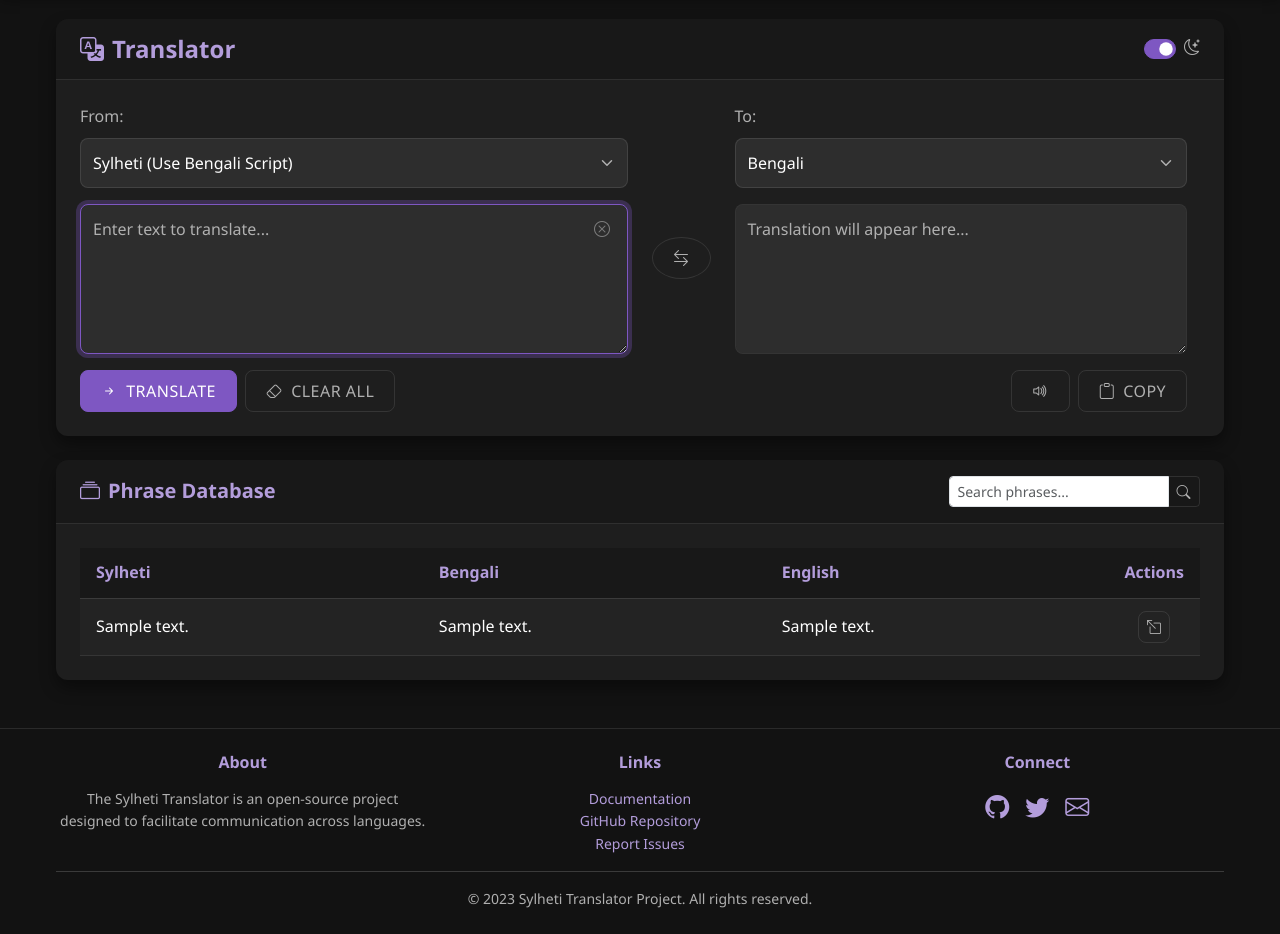
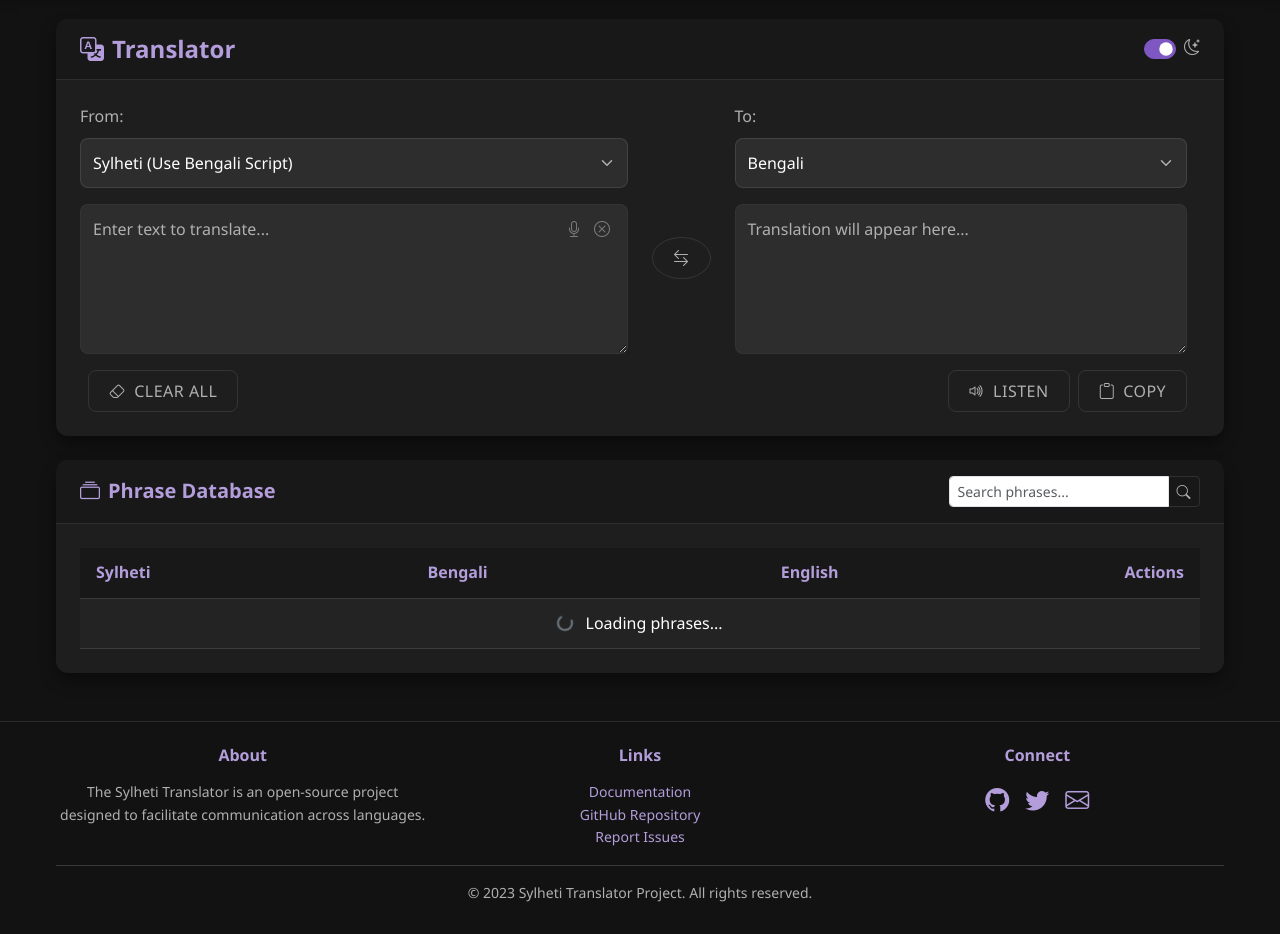
Before and after one commit to ShakhawatTuhin/Sylheti_Bengali_English_Translator, a Flask app: page / in a window 1280 px wide. Shown: the part 254-1188 px from the top of the page. After the commit the page ends 1156 px from the top, so only its background shows below. Run offline with Flask 3, Linux system fonts and the light colour scheme; tables that the repository leaves empty hold one stand-in row (values such as "Sample post").

Commit message:
Enhancement: Implemented live translation with debouncing, added speech-to-text functionality, and improved UI interactions in the translation app.

```diff
--- a/static/script.js
+++ b/static/script.js
@@ -11,6 +11,7 @@ document.addEventListener('DOMContentLoaded', () => {
     const translateButton = document.getElementById('translateBtn');
     const clearButton = document.getElementById('clearBtn');
     const sourceClearButton = document.getElementById('sourceClearBtn');
+    const sourceListenButton = document.getElementById('sourceListenBtn');
     const copyButton = document.getElementById('copyBtn');
     const listenButton = document.getElementById('listenBtn');
     const swapLanguagesButton = document.getElementById('swapLanguagesBtn');
@@ -23,6 +24,7 @@ document.addEventListener('DOMContentLoaded', () => {
 
     // Store all phrases for search functionality
     let allPhrases = [];
+    let translationTimeout = null;
 
     // --- Function to display errors ---
     function showError(message) {
@@ -185,17 +187,29 @@ document.addEventListener('DOMContentLoaded', () => {
         });
     }
 
-    // --- Function to handle translation ---
-    async function handleTranslate() {
+    // --- Live Translation with Debouncing ---
+    function debounce(func, wait) {
+        let timeout;
+        return function executedFunction(...args) {
+            const later = () => {
+                clearTimeout(timeout);
+                func(...args);
+            };
+            clearTimeout(timeout);
+            timeout = setTimeout(later, wait);
+        };
+    }
+
+    // Modify handleTranslate to accept a parameter for showing loading UI
+    async function handleTranslate(showLoadingUI = true) {
         const sourceText = sourceTextArea.value;
         const sourceLang = sourceLanguageSelect.value;
         const targetLang = targetLanguageSelect.value;
 
-        targetTextArea.value = ''; // Clear previous translation
         hideError(); // Hide previous errors
 
         if (!sourceText.trim()) {
-            showError('Please enter text to translate!');
+            targetTextArea.value = '';
             return;
         }
 
@@ -204,16 +218,15 @@ document.addEventListener('DOMContentLoaded', () => {
             return;
         }
 
-        // Show loading state
+        // Show loading state only if requested
+        if (showLoadingUI) {
             translateButton.disabled = true;
             translateButton.innerHTML = '<span class="spinner-border spinner-border-sm" role="status" aria-hidden="true"></span> Translating...';
 
-        // Show the translation overlay
             if (translationOverlay) {
                 translationOverlay.classList.remove('d-none');
             }
-
-        console.log(`Sending to /translate: text='${sourceText}', source_lang='${sourceLang}', target_lang='${targetLang}'`);
+        }
 
         try {
             const response = await fetch('/translate', {
@@ -229,51 +242,159 @@ document.addEventListener('DOMContentLoaded', () => {
                 })
             });
 
-            console.log("Response status from /translate:", response.status);
-
-            // Try to parse JSON regardless of status code for more informative errors
             let responseData;
             try {
                 responseData = await response.json();
-                console.log("Received response data:", responseData);
             } catch (jsonError) {
-                // Handle cases where response is not valid JSON (e.g., server crash HTML page)
                 console.error("Failed to parse JSON response:", jsonError);
-                console.error("Response text:", await response.text().catch(() => "Could not get response text."));
                 showError(`Server returned non-JSON response (Status: ${response.status}). Check backend logs.`);
                 return;
             }
 
             if (!response.ok) {
-                // Handle errors reported correctly by the backend API
                 console.error('Translation API Error:', responseData);
                 showError(responseData.error || `Translation failed with status: ${response.status}`);
-            } else {
-                // Success case
-                targetTextArea.value = responseData.translation;
-
-                // Highlight the result with a brief animation
-                targetTextArea.classList.add('highlight-success');
-                setTimeout(() => {
-                    targetTextArea.classList.remove('highlight-success');
-                }, 1000);
+                return;
             }
 
+            // Update translation with animation
+            targetTextArea.value = responseData.translation;
+            targetTextArea.classList.add('highlight-success');
+            setTimeout(() => targetTextArea.classList.remove('highlight-success'), 1000);
+
         } catch (error) {
-            // Handle network errors
-            console.error('Fetch Error:', error);
-            showError('Network Error: Could not connect to the translation server.');
+            console.error('Translation request failed:', error);
+            showError('Failed to connect to translation service. Please try again.');
         } finally {
-            // Reset UI state
+            // Reset UI only if we were showing loading state
+            if (showLoadingUI) {
                 translateButton.disabled = false;
                 translateButton.innerHTML = '<i class="bi bi-arrow-right-short me-1"></i> Translate';
 
-            // Hide the translation overlay
                 if (translationOverlay) {
                     translationOverlay.classList.add('d-none');
                 }
             }
         }
+    }
+
+    // Create debounced version of handleTranslate for live translation
+    const debouncedTranslate = debounce(() => handleTranslate(false), 500);
+
+    // --- Speech Recognition Setup (Dummy) ---
+    let isListening = false;
+
+    function toggleSpeechToText() {
+        if (isListening) {
+            // Stop listening
+            isListening = false;
+            sourceListenButton.innerHTML = '<i class="bi bi-mic"></i>';
+            sourceListenButton.classList.remove('btn-danger');
+            // Simulate stopping speech recognition
+            console.log('Stopped listening');
+        } else {
+            // Start listening
+            isListening = true;
+            sourceListenButton.innerHTML = '<i class="bi bi-mic-fill"></i>';
+            sourceListenButton.classList.add('btn-danger');
+            // Simulate speech recognition
+            console.log('Started listening');
+            setTimeout(() => {
+                // Simulate receiving speech input
+                sourceTextArea.value += " This is a dummy speech recognition result.";
+                toggleSpeechToText(); // Stop listening
+                debouncedTranslate(); // Trigger translation
+            }, 2000);
+        }
+    }
+
+    // --- Text to Speech Setup (Dummy) ---
+    function speakText() {
+        const textToSpeak = targetTextArea.value;
+        if (!textToSpeak) {
+            showError('No text to speak!');
+            return;
+        }
+
+        // Simulate text-to-speech
+        console.log('Speaking:', textToSpeak);
+        listenButton.disabled = true;
+        listenButton.innerHTML = '<i class="bi bi-volume-up-fill"></i> Speaking...';
+
+        setTimeout(() => {
+            listenButton.disabled = false;
+            listenButton.innerHTML = '<i class="bi bi-volume-up"></i> Listen';
+            console.log('Finished speaking');
+        }, 2000);
+    }
+
+    // --- Event Listeners ---
+    // Live translation on input
+    sourceTextArea.addEventListener('input', debouncedTranslate);
+
+    // Language selection changes should trigger translation
+    sourceLanguageSelect.addEventListener('change', () => handleTranslate(true));
+    targetLanguageSelect.addEventListener('change', () => handleTranslate(true));
+
+    // Speech to text button
+    sourceListenButton.addEventListener('click', toggleSpeechToText);
+
+    // Text to speech button
+    listenButton.addEventListener('click', speakText);
+
+    // Original event listeners
+    translateButton.addEventListener('click', () => handleTranslate(true));
+    clearButton.addEventListener('click', () => {
+        sourceTextArea.value = '';
+        targetTextArea.value = '';
+        hideError();
+    });
+
+    sourceClearButton.addEventListener('click', () => {
+        sourceTextArea.value = '';
+        targetTextArea.value = '';
+        hideError();
+    });
+
+    if (copyButton) {
+        copyButton.addEventListener('click', () => {
+            const textToCopy = targetTextArea.value;
+            if (textToCopy) {
+                navigator.clipboard.writeText(textToCopy)
+                    .then(() => {
+                        // Provide feedback
+                        const originalText = copyButton.innerHTML;
+                        copyButton.innerHTML = '<i class="bi bi-clipboard-check"></i> Copied!';
+                        setTimeout(() => { copyButton.innerHTML = originalText; }, 1500);
+                    })
+                    .catch(err => {
+                        console.error('Failed to copy text: ', err);
+                        showError('Failed to copy translation to clipboard.');
+                    });
+            }
+        });
+    }
+
+    if (swapLanguagesButton) {
+        swapLanguagesButton.addEventListener('click', swapLanguages);
+    }
+
+    // Add enter key support for translation
+    sourceTextArea.addEventListener('keydown', (e) => {
+        // Check if Ctrl+Enter or Cmd+Enter was pressed
+        if ((e.ctrlKey || e.metaKey) && e.key === 'Enter') {
+            handleTranslate();
+        }
+    });
+
+    // --- Initial Load ---
+    loadPhrases();
+
+    // Focus on the source textarea for immediate input
+    sourceTextArea.focus();
+
+    // Add CSS class for stylesheet effects
+    document.body.classList.add('js-enabled');
 
     // --- Function to swap languages ---
     function swapLanguages() {
@@ -302,99 +423,10 @@ document.addEventListener('DOMContentLoaded', () => {
             sourceLanguageSelect.classList.remove('swap-animation');
             targetLanguageSelect.classList.remove('swap-animation');
         }, 500);
-    }
 
-    // --- Text-to-Speech functionality ---
-    function speakText() {
-        const text = targetTextArea.value.trim();
-        if (!text) return;
-
-        // Check if browser supports speech synthesis
-        if ('speechSynthesis' in window) {
-            const utterance = new SpeechSynthesisUtterance(text);
-
-            // Set language based on target language
-            const targetLang = targetLanguageSelect.value;
-            if (targetLang === 'english') {
-                utterance.lang = 'en-US';
-            } else if (targetLang === 'bengali' || targetLang === 'sylheti') {
-                utterance.lang = 'bn-IN'; // Bengali language code
-            }
-
-            window.speechSynthesis.speak(utterance);
-
-            // Visual feedback
-            listenButton.innerHTML = '<i class="bi bi-volume-up-fill"></i>';
-            setTimeout(() => {
-                listenButton.innerHTML = '<i class="bi bi-volume-up"></i>';
-            }, 1500);
-        } else {
-            showError('Text-to-speech is not supported in your browser.');
+        // Trigger translation if needed
+        if (sourceTextArea.value.trim()) {
+            handleTranslate(true);
         }
     }
-
-    // --- Event Listeners ---
-    if (translateButton) {
-        translateButton.addEventListener('click', handleTranslate);
-    }
-
-    if (clearButton) {
-        clearButton.addEventListener('click', () => {
-            sourceTextArea.value = '';
-            targetTextArea.value = '';
-            hideError();
-            sourceTextArea.focus();
 });
-    }
-
-    if (sourceClearButton) {
-        sourceClearButton.addEventListener('click', () => {
-            sourceTextArea.value = '';
-            sourceTextArea.focus();
-        });
-    }
-
-    if (copyButton) {
-        copyButton.addEventListener('click', () => {
-            const textToCopy = targetTextArea.value;
-            if (textToCopy) {
-                navigator.clipboard.writeText(textToCopy)
-                    .then(() => {
-                        // Provide feedback
-                        const originalText = copyButton.innerHTML;
-                        copyButton.innerHTML = '<i class="bi bi-clipboard-check"></i> Copied!';
-                        setTimeout(() => { copyButton.innerHTML = originalText; }, 1500);
-                    })
-                    .catch(err => {
-                        console.error('Failed to copy text: ', err);
-                        showError('Failed to copy translation to clipboard.');
-                    });
-            }
-        });
-    }
-
-    if (swapLanguagesButton) {
-        swapLanguagesButton.addEventListener('click', swapLanguages);
-    }
-
-    if (listenButton) {
-        listenButton.addEventListener('click', speakText);
-    }
-
-    // Add enter key support for translation
-    sourceTextArea.addEventListener('keydown', (e) => {
-        // Check if Ctrl+Enter or Cmd+Enter was pressed
-        if ((e.ctrlKey || e.metaKey) && e.key === 'Enter') {
-            handleTranslate();
-        }
-    });
-
-    // --- Initial Load ---
-    loadPhrases();
-
-    // Focus on the source textarea for immediate input
-    sourceTextArea.focus();
-
-    // Add CSS class for stylesheet effects
-    document.body.classList.add('js-enabled');
-});
--- a/templates/index.html
+++ b/templates/index.html
@@ -83,12 +83,13 @@
                                 <button id="sourceClearBtn" class="btn-clear" title="Clear text">
                                     <i class="bi bi-x-circle"></i>
                                 </button>
+                                <button id="sourceListenBtn" class="btn-clear" style="right: 40px;" title="Speech to text">
+                                    <i class="bi bi-mic"></i>
+                                </button>
                              </div>
                         </div>
                         <div class="mt-auto d-flex">
-                            <button id="translateBtn" class="btn btn-primary">
-                                <i class="bi bi-arrow-right-short me-1"></i> Translate
-                            </button>
+
                             <button id="clearBtn" class="btn btn-secondary ms-2">
                                 <i class="bi bi-eraser me-1"></i> Clear All
                             </button>
@@ -131,8 +132,8 @@
                             </div>
                         </div>
                         <div class="mt-auto d-flex justify-content-end">
-                            <button id="listenBtn" class="btn btn-outline-secondary me-2" title="Listen">
-                                <i class="bi bi-volume-up"></i>
+                            <button id="listenBtn" class="btn btn-outline-secondary me-2" title="Text to speech">
+                                <i class="bi bi-volume-up"></i> Listen
                             </button>
                             <button id="copyBtn" class="btn btn-outline-secondary" title="Copy Translation">
                                 <i class="bi bi-clipboard"></i> Copy
```
Lines whose indentation alone changed are shown as unchanged.
